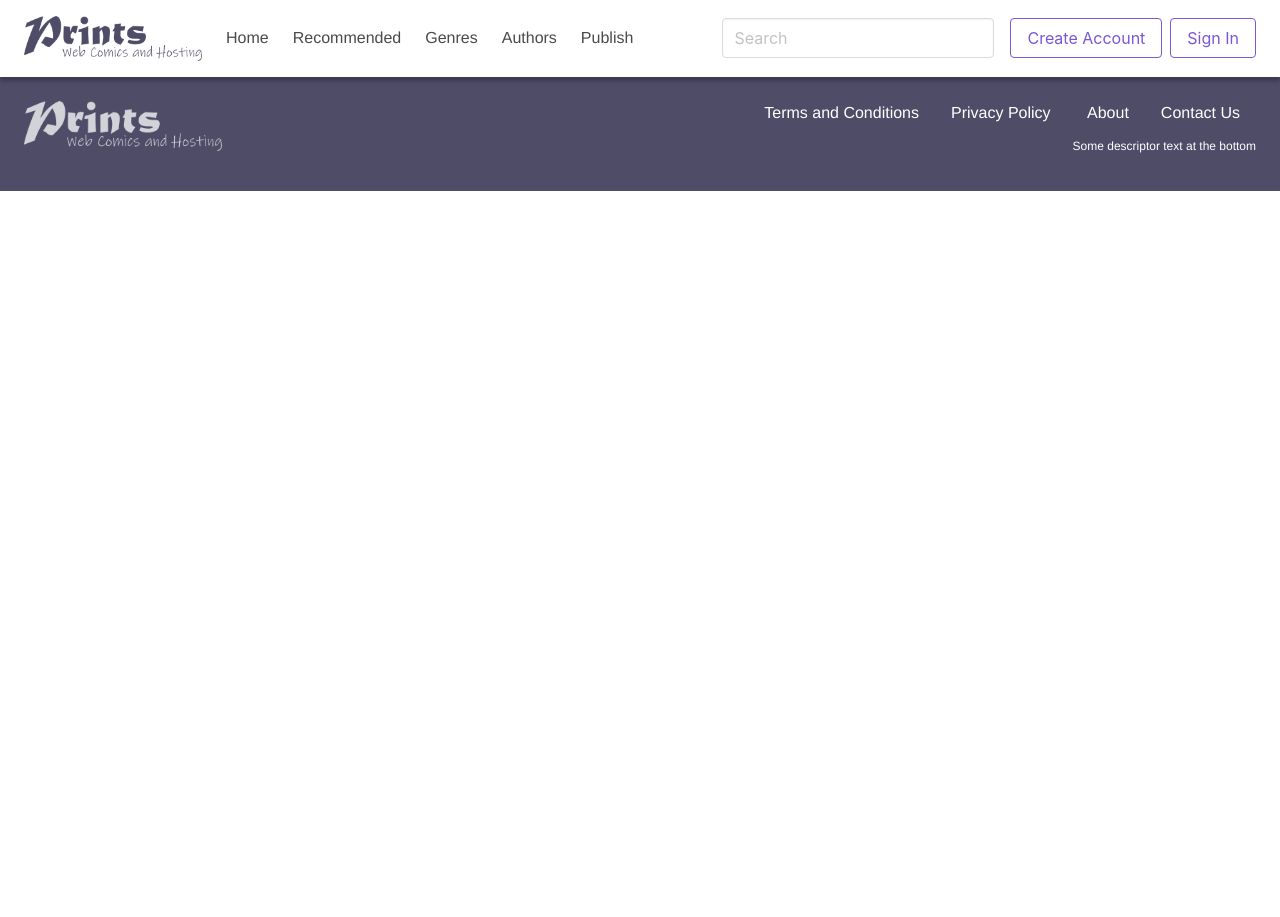
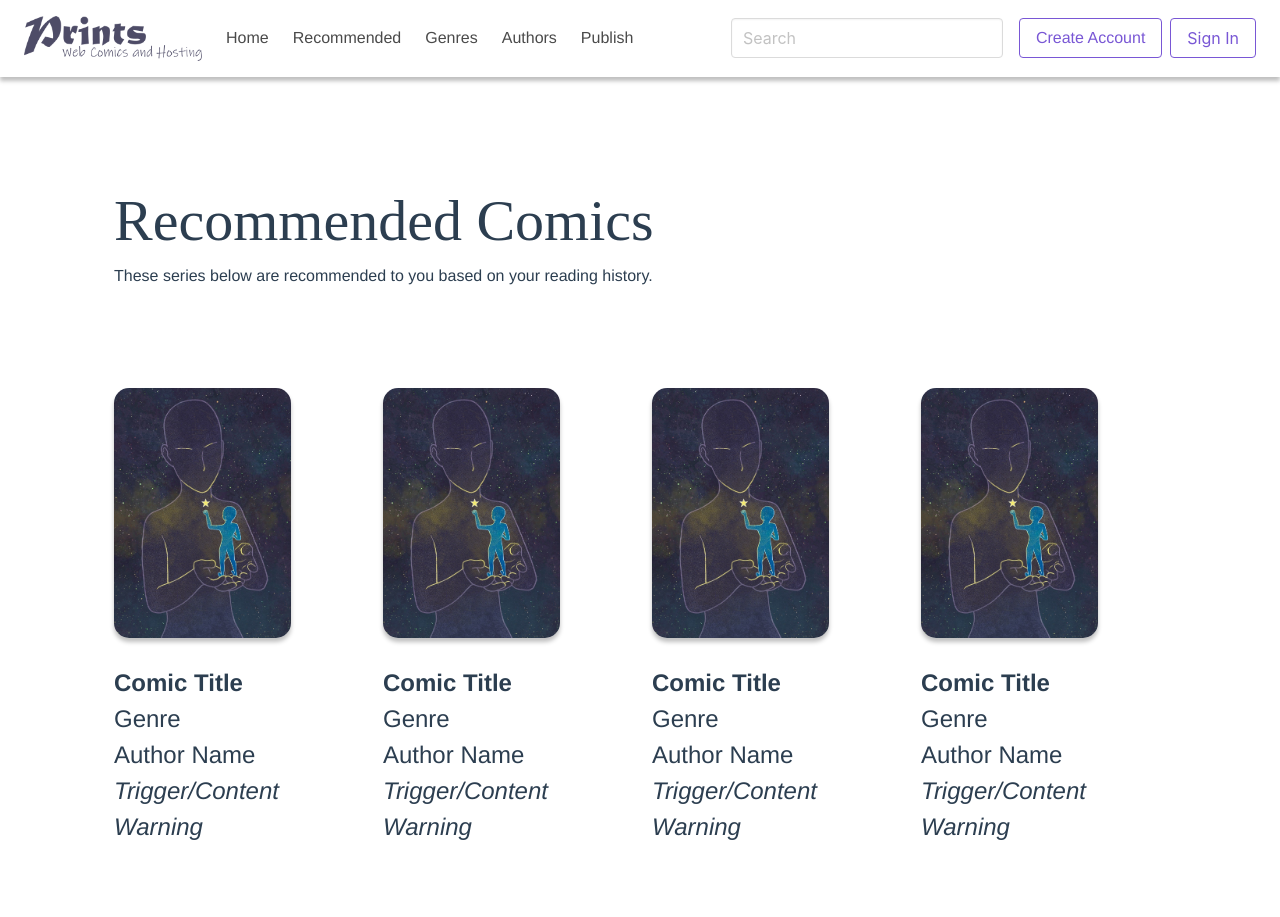
Before and after one commit to keljr021/prints-webcomics, a Vue app: page /#/recommended in a window 1280 px wide. Shown: the top 917 px of the page. Before the commit the page ends 800 px from the top, so only its background shows below. Built offline with nearby package versions, Linux system fonts and the light colour scheme.

Commit message:
Added Recommended view and fixed routers

```diff
--- a/src/App.vue
+++ b/src/App.vue
@@ -42,4 +42,8 @@ $primary: #4E4C67;
 .headline {
   font-size: 58px;
 }
+
+.container {
+  padding: 100px 50px 50px;
+}
 </style>
--- /dev/null
+++ b/src/components/ComicItem.vue
@@ -0,0 +1,51 @@
+<template>
+    <div class="comic-item">
+        <div class="comic-item-image">
+            <img src="./../assets/cartoon-5190776_1280.jpg" />
+        </div>
+        <div class="comic-item-text">
+            <div class="comic-item-text-title">Comic Title</div>
+            <div class="comic-item-text-genre">Genre</div>
+            <div class="comic-item-text-author">Author Name</div>
+            <div class="comic-item-text-cw">Trigger/Content Warning</div>
+        </div>
+    </div>
+</template>
+
+<script>
+export default {
+    name: 'ComicItem',
+    props: {
+
+    },
+    methods: {
+
+    }
+}
+</script>
+<style>
+.comic-item {
+    cursor: pointer;
+    text-align: left;
+    padding-bottom: 30px;
+}
+
+.comic-item-image img {
+    height: 250px;
+    border-radius: 15px;
+    box-shadow: 0px 4px 4px 0px rgba(0, 0, 0, 0.25);
+}
+
+.comic-item-text {
+    padding: 20px 0;
+    font-size: 24px;
+}
+
+.comic-item-text-title {
+    font-weight: bold;
+}
+
+.comic-item-text-cw {
+    font-style: italic;
+}
+</style>
--- a/src/components/HomeFeaturedItem.vue
+++ b/src/components/HomeFeaturedItem.vue
@@ -30,7 +30,7 @@ export default {
 }
 
 .featured-item-image img {
-    height: 400px;
+    height: 300px;
     border-radius: 15px;
     box-shadow: 0px 4px 4px 0px rgba(0, 0, 0, 0.25);
 }
--- a/src/components/NavBar.vue
+++ b/src/components/NavBar.vue
@@ -6,18 +6,18 @@
         </b-navbar-item>
       </template>
       <template #start>
-        <b-navbar-item :to="{ path: '/' }">Home</b-navbar-item>
-        <b-navbar-item :to="{ name: 'recommended' }">Recommended</b-navbar-item>
-        <b-navbar-item :to="{ name: 'genres' }">Genres</b-navbar-item>
-        <b-navbar-item :to="{ name: 'authors' }">Authors</b-navbar-item>
-        <b-navbar-item :to="{ name: 'publish' }">Publish</b-navbar-item>
+        <b-navbar-item tag="router-link" to="/">Home</b-navbar-item>
+        <b-navbar-item tag="router-link" to="/recommended">Recommended</b-navbar-item>
+        <b-navbar-item tag="router-link" to="/genres">Genres</b-navbar-item>
+        <b-navbar-item tag="router-link" to="/authors">Authors</b-navbar-item>
+        <b-navbar-item tag="router-link" to="/publish">Publish</b-navbar-item>
       </template>
 
       <template #end>
           <b-navbar-item tag="div">
             <b-input class="px-4" placeholder="Search" />
             <div class="buttons">
-                <b-button type="is-primary" outlined>Create Account</b-button>
+                <b-button type="is-primary" tag="router-link" to="/create" outlined>Create Account</b-button>
                 <b-button type="is-primary" outlined>Sign In</b-button>
               </div>
           </b-navbar-item>
--- a/src/router/index.js
+++ b/src/router/index.js
@@ -1,6 +1,14 @@
 import Vue from 'vue'
 import VueRouter from 'vue-router'
 import HomeView from '../views/HomeView.vue'
+
+import RecommendedView from '../views/RecommendedView.vue'
+import GenresView from '../views/GenresView.vue'
+import AuthorsView from '../views/AuthorsView.vue'
+import PublishView from '../views/PublishView.vue'
+
+import CreateView from '../views/CreateView.vue'
+
 import AboutView from '../views/AboutView.vue'
 
 
@@ -13,10 +21,35 @@ const routes = [
     component: HomeView
   },
   {
+    path: '/recommended',
+    name: 'recommended',
+    component: RecommendedView
+  },
+  {
+    path: '/genres',
+    name: 'genres',
+    component: GenresView
+  },
+  {
+    path: '/authors',
+    name: 'authors',
+    component: AuthorsView
+  },
+  {
+    path: '/publish',
+    name: 'publish',
+    component: PublishView
+  },
+  {
+    path: '/create',
+    name: 'create',
+    component: CreateView
+  },
+  {
     path: '/about',
     name: 'about',
     component: AboutView
-  }
+  },
 ]
 
 const router = new VueRouter({
--- /dev/null
+++ b/src/views/AuthorsView.vue
@@ -0,0 +1,11 @@
+<template>
+  <div>
+    Authors view
+  </div>
+</template>
+
+<script>
+export default {
+  name: 'AuthorsView'
+}
+</script>
--- /dev/null
+++ b/src/views/CreateView.vue
@@ -0,0 +1,11 @@
+<template>
+  <div>
+    Create view
+  </div>
+</template>
+
+<script>
+export default {
+  name: 'CreateView'
+}
+</script>
--- /dev/null
+++ b/src/views/GenresView.vue
@@ -0,0 +1,11 @@
+<template>
+  <div>
+    Genres view
+  </div>
+</template>
+
+<script>
+export default {
+  name: 'GenresView'
+}
+</script>
--- /dev/null
+++ b/src/views/PublishView.vue
@@ -0,0 +1,11 @@
+<template>
+  <div>
+    Publish view
+  </div>
+</template>
+
+<script>
+export default {
+  name: 'PublishView'
+}
+</script>
--- /dev/null
+++ b/src/views/RecommendedView.vue
@@ -0,0 +1,40 @@
+<template>
+  <div class="recommended container">
+    <div style="text-align:left">
+      <div class="headline">Recommended Comics</div>
+      <div style="padding-bottom:100px">
+        <p>These series below are recommended to you based on your reading history.</p>
+      </div>
+    </div>
+
+    <div>
+      <div class="columns">
+        <div class="column is-one-quarter"><comic-item /></div>
+        <div class="column is-one-quarter"><comic-item /></div>
+        <div class="column is-one-quarter"><comic-item /></div>
+        <div class="column is-one-quarter"><comic-item /></div>
+      </div>
+      <div class="columns">
+        <div class="column is-one-quarter"><comic-item /></div>
+        <div class="column is-one-quarter"><comic-item /></div>
+        <div class="column is-one-quarter"><comic-item /></div>
+        <div class="column is-one-quarter"><comic-item /></div>
+      </div>
+    </div>
+  </div>
+
+
+</template>
+
+<script>
+import ComicItem from './../components/ComicItem.vue';
+export default {
+  name: 'RecommendedView',
+  components: {
+    ComicItem
+  }
+}
+</script>
+
+<style>
+</style>
```
